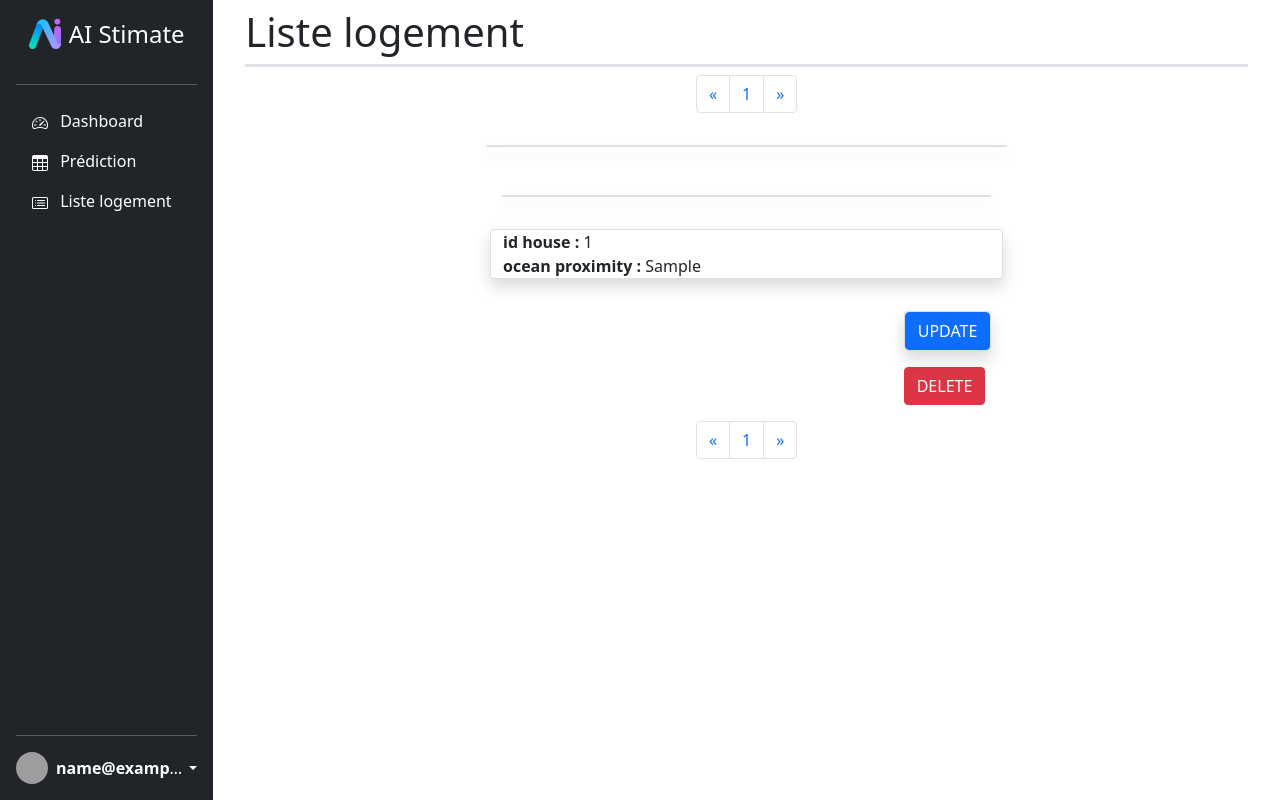
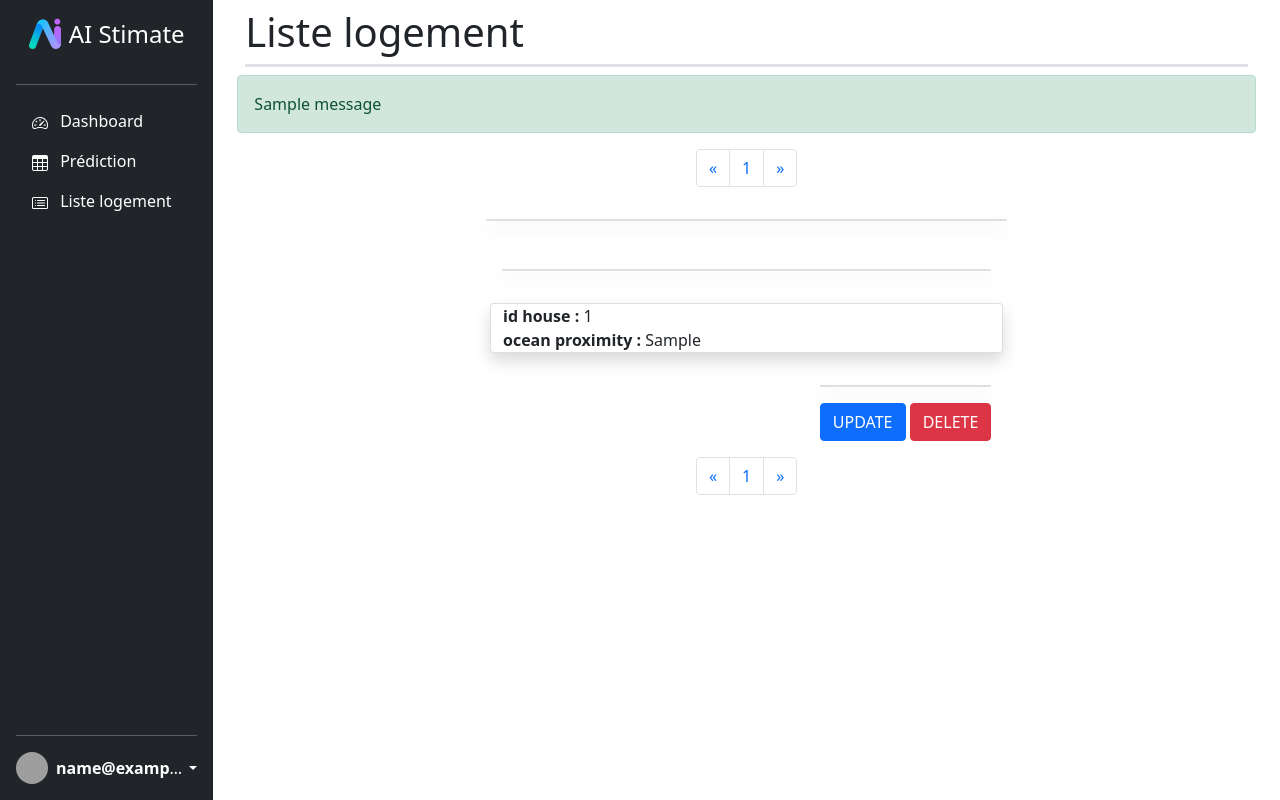
Before and after one commit to SimplonAI/api-mmo, a Flask app: page /list_houses in a window 1280 px wide. Run offline with Flask 2, Linux system fonts and the light colour scheme; a user stored in the database is signed in; tables that the repository leaves empty hold one stand-in row (values such as "Sample post"); one stand-in notice (Sample message) is shown; some libraries are stand-ins or nearby versions; grey boxes are pictures that could not be loaded.

Commit message:
update delete logement controller and template

```diff
--- a/app/templates/list_houses.html
+++ b/app/templates/list_houses.html
@@ -2,6 +2,12 @@
 {% block title %}Liste logement{% endblock %}
 {% block content_title %}Liste logement{% endblock %}
 {% block content_body %}
+
+{% for message in get_flashed_messages(category_filter=["info"]) %}
+<div class="alert alert-success" role="alert">
+    {{ message }}
+</div>
+{% endfor %}
 
 <div class="row">
     <div class="col-auto m-auto">
@@ -49,12 +55,11 @@
                             <strong>ocean proximity :</strong> {{house.ocean_proximity}}
                         </div>
                         <div class="col-auto ms-auto">
-                            <button class="btn btn-primary" type="submit">UPDATE</button>
+                            <a href="#" class="btn btn-primary" type="submit">UPDATE</a>
 
+                            <a href="{{ url_for('api.delete_house', id=house.id) }}" class="btn btn-danger"
+                                onclick="if (!confirm('Voulez-vous vraiment supprimer le logement ?')) return false">DELETE</a>
 
-                            <a href="{{ url_for('delete_house/', id=house.id) }}">
-                                <button class="btn btn-danger" type="submit">DELETE</button>
-                            </a>
                         </div>
 
 
```
Also changed, not shown: app/controllers/api.py (+18 -8 lines).
